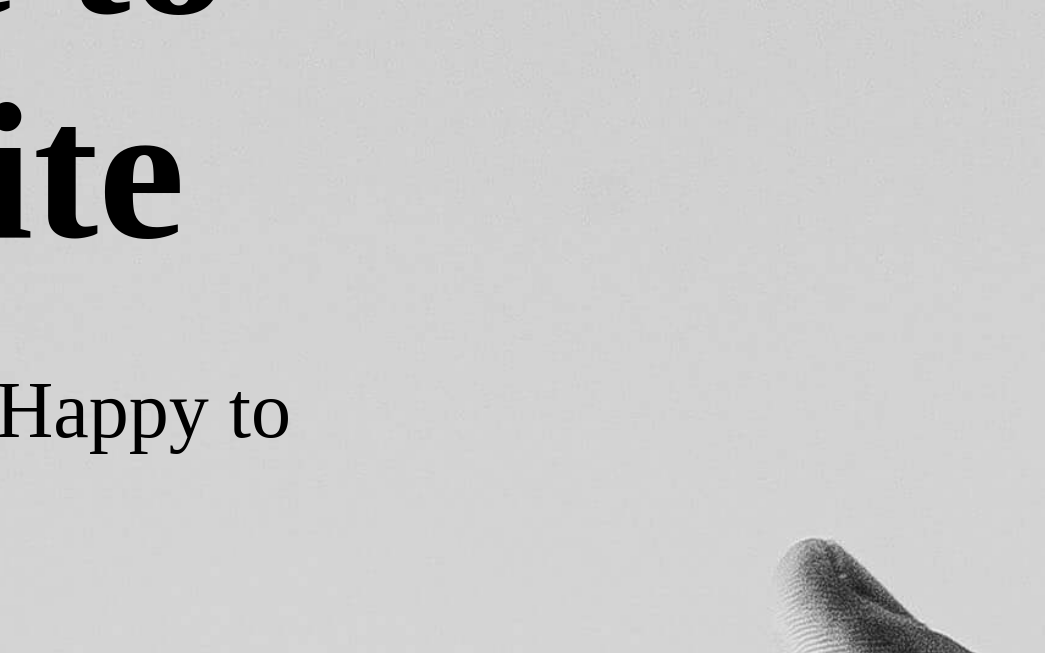
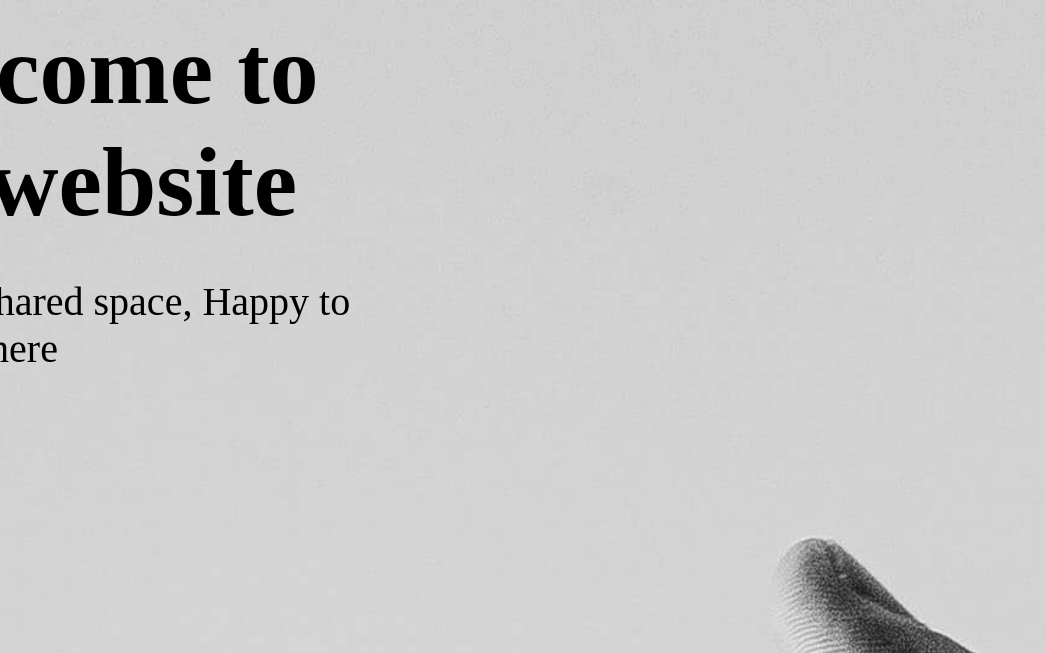
Before and after one commit to jmajurel/myWebsite, a PHP site: page / in a window 1280 px wide. Shown: the top 653 px of the page, without its empty margins (0-1045 px from the left). Run offline with PHP 8.4, Linux system fonts and the light colour scheme; some web fonts are replaced.

Commit message:
removed scale for testing purpose

```diff
--- a/styles/landing.css
+++ b/styles/landing.css
@@ -11,11 +11,10 @@
     margin-top: -10%;
     margin-left: -20%;
     max-width: 50%;
-    -webkit-transform-origin: 100%;
-    -ms-transform-origin: 100%;
-        transform-origin: 100%;
-    -webkit-transform: translateZ(-1px) scale(2);
-    transform: translateZ(-1px) scale(2);
+    /*-webkit-transform: translateZ(-1px) scale(2);
+    transform: translateZ(-1px) scale(2);*/
+    -webkit-transform: translateZ(-1px);
+    transform: translateZ(-1px);
 }
 
 .landing .textblock h1 {
@@ -33,9 +32,6 @@
     left: -25%;
     bottom: -20%;
     width: 40%;
-    -webkit-transform-origin: 100%;
-    -ms-transform-origin: 100%;
-        transform-origin: 100%;
     -webkit-transform: translateZ(-1px) scale(2);
     transform: translateZ(-1px) scale(2);
 }
--- a/styles/main.css
+++ b/styles/main.css
@@ -5,7 +5,6 @@
     overflow-x: hidden;
     overflow-y: scroll;
     -webkit-overflow-scrolling: touch;
-    -webkit-perspective-origin-x: 100%;
 }
 
 .page {
```
